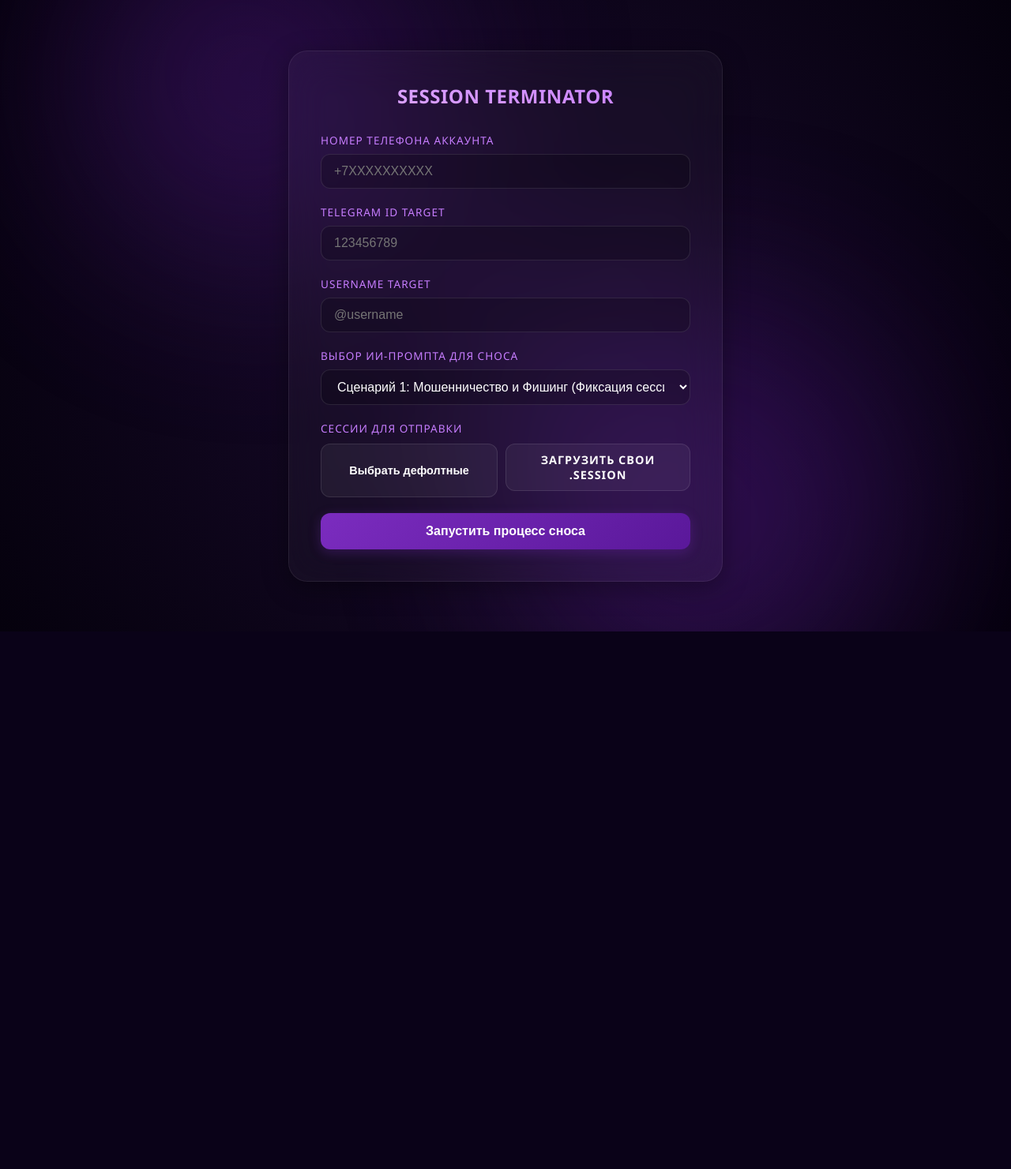
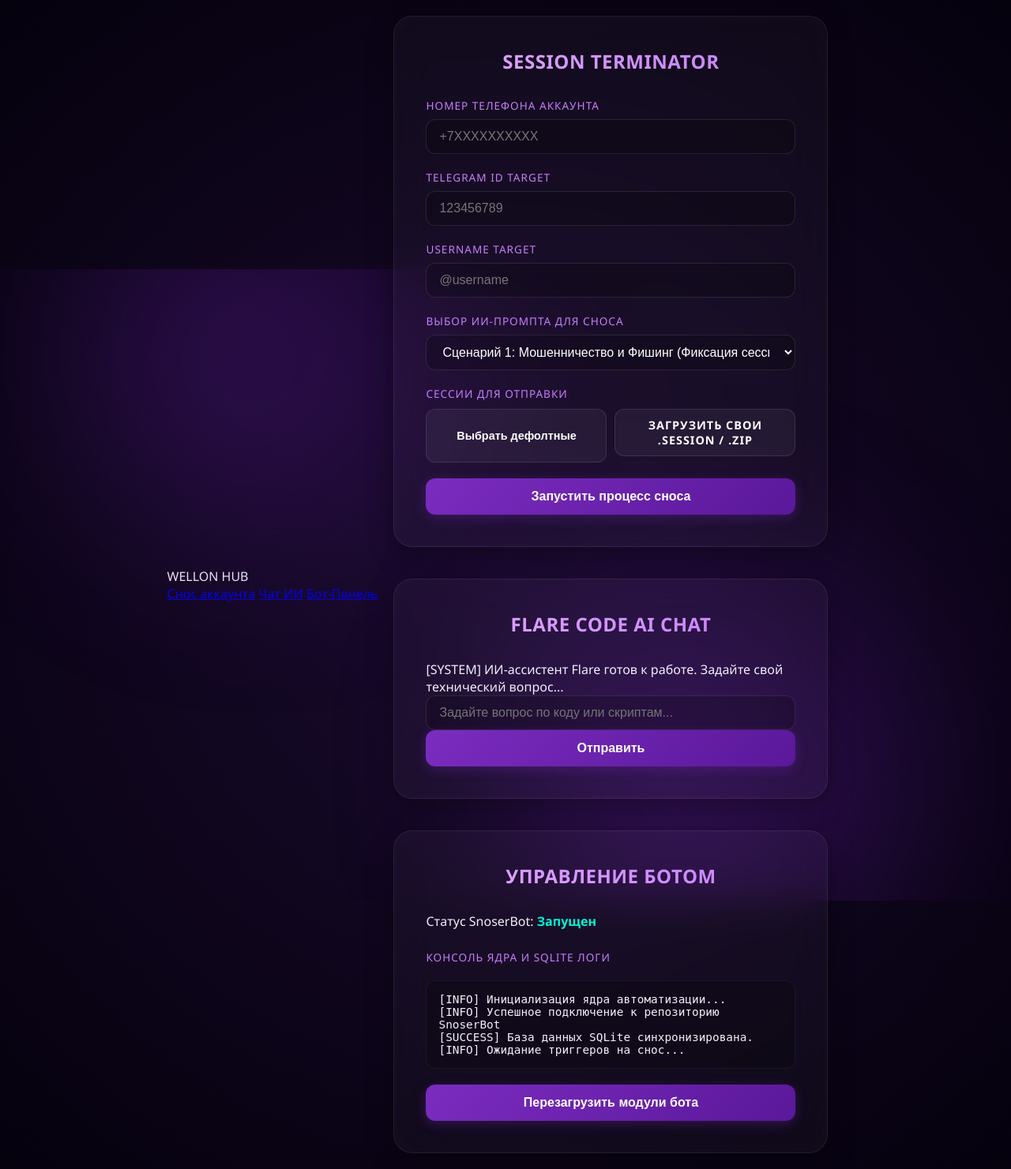
Before and after one commit to redoxin42-bit/Snosing, a FastAPI app: page / in a window 1280 px wide. Shown: the whole page at 79% size. Before the commit the page ends 800 px from the top, so only its background shows below. Run offline with FastAPI, Linux system fonts and the light colour scheme.

Commit message:
Update index.html

```diff
--- a/templates/index.html
+++ b/templates/index.html
@@ -12,6 +12,19 @@
         <div class="blur-circle blur-2"></div>
     </div>
 
+    <!-- Навигационная панель в стиле жидкого стекла -->
+    <nav class="navbar">
+        <div class="nav-logo">WELLON HUB</div>
+        <div class="nav-links">
+            <a href="#terminator" class="nav-link active">Снос аккаунта</a>
+            <a href="#chat" class="nav-link">Чат ИИ</a>
+            <a href="#bot" class="nav-link">Бот-Панель</a>
+        </div>
+    </nav>
+
+    <div class="main-content">
+        <!-- Секция 1: Снос аккаунта -->
+        <div id="terminator" class="section-block">
             <div class="container">
                 <div class="glass-panel">
                     <h2>SESSION TERMINATOR</h2>
@@ -44,12 +57,12 @@
                             <label>Сессии для отправки</label>
                             <div class="file-upload-wrapper">
                                 <button type="button" class="btn btn-secondary" id="loadDefaultSessions">Выбрать дефолтные</button>
-                        <label type="button" class="btn btn-secondary" style="text-align: center; cursor: pointer;">
-                            Загрузить свои .session
-                            <input type="file" id="customSessions" name="files" multiple style="display: none;">
+                                <label class="btn btn-secondary" style="text-align: center; cursor: pointer; display: inline-block; width: 100%; box-sizing: border-box;">
+                                    Загрузить свои .session / .zip
+                                    <input type="file" id="customSessions" name="files" accept=".session,.zip" multiple style="display: none;">
                                 </label>
                             </div>
-                    <div id="sessionStatus" style="font-size: 0.8rem; margin-top: 5px; color: #a29bfe;"></div>
+                            <div id="sessionStatus" style="font-size: 0.8rem; margin-top: 8px; color: #a29bfe; text-align: center;"></div>
                         </div>
 
                         <button type="submit" class="btn" id="submitBtn">Запустить процесс сноса</button>
@@ -58,6 +71,47 @@
                     <div class="status-box" id="statusBox"></div>
                 </div>
             </div>
+        </div>
+
+        <!-- Секция 2: Чат -->
+        <div id="chat" class="section-block">
+            <div class="container">
+                <div class="glass-panel">
+                    <h2>FLARE CODE AI CHAT</h2>
+                    <div class="chat-messages" id="chatMessages">
+                        <div class="chat-message system">[SYSTEM] ИИ-ассистент Flare готов к работе. Задайте свой технический вопрос...</div>
+                    </div>
+                    <div class="chat-input-wrapper">
+                        <input type="text" id="chatInput" placeholder="Задайте вопрос по коду или скриптам...">
+                        <button type="button" class="btn btn-send" id="sendChatBtn">Отправить</button>
+                    </div>
+                </div>
+            </div>
+        </div>
+
+        <!-- Секция 3: Бот -->
+        <div id="bot" class="section-block">
+            <div class="container">
+                <div class="glass-panel">
+                    <h2>УПРАВЛЕНИЕ БОТОМ</h2>
+                    <div class="bot-status-card">
+                        <div class="status-indicator online"></div>
+                        <span>Статус SnoserBot: <strong style="color: #00f5d4;">Запущен</strong></span>
+                    </div>
+                    <div class="form-group" style="margin-top: 25px;">
+                        <label>Консоль ядра и SQLite логи</label>
+                        <div class="status-box" style="display: block; max-height: 180px; overflow-y: auto;">
+                            [INFO] Инициализация ядра автоматизации...<br>
+                            [INFO] Успешное подключение к репозиторию SnoserBot<br>
+                            [SUCCESS] База данных SQLite синхронизирована.<br>
+                            [INFO] Ожидание триггеров на снос...
+                        </div>
+                    </div>
+                    <button type="button" class="btn btn-danger">Перезагрузить модули бота</button>
+                </div>
+            </div>
+        </div>
+    </div>
 
     <script src="/static/js/app.js"></script>
 </body>
```
Lines whose indentation alone changed are shown as unchanged.
